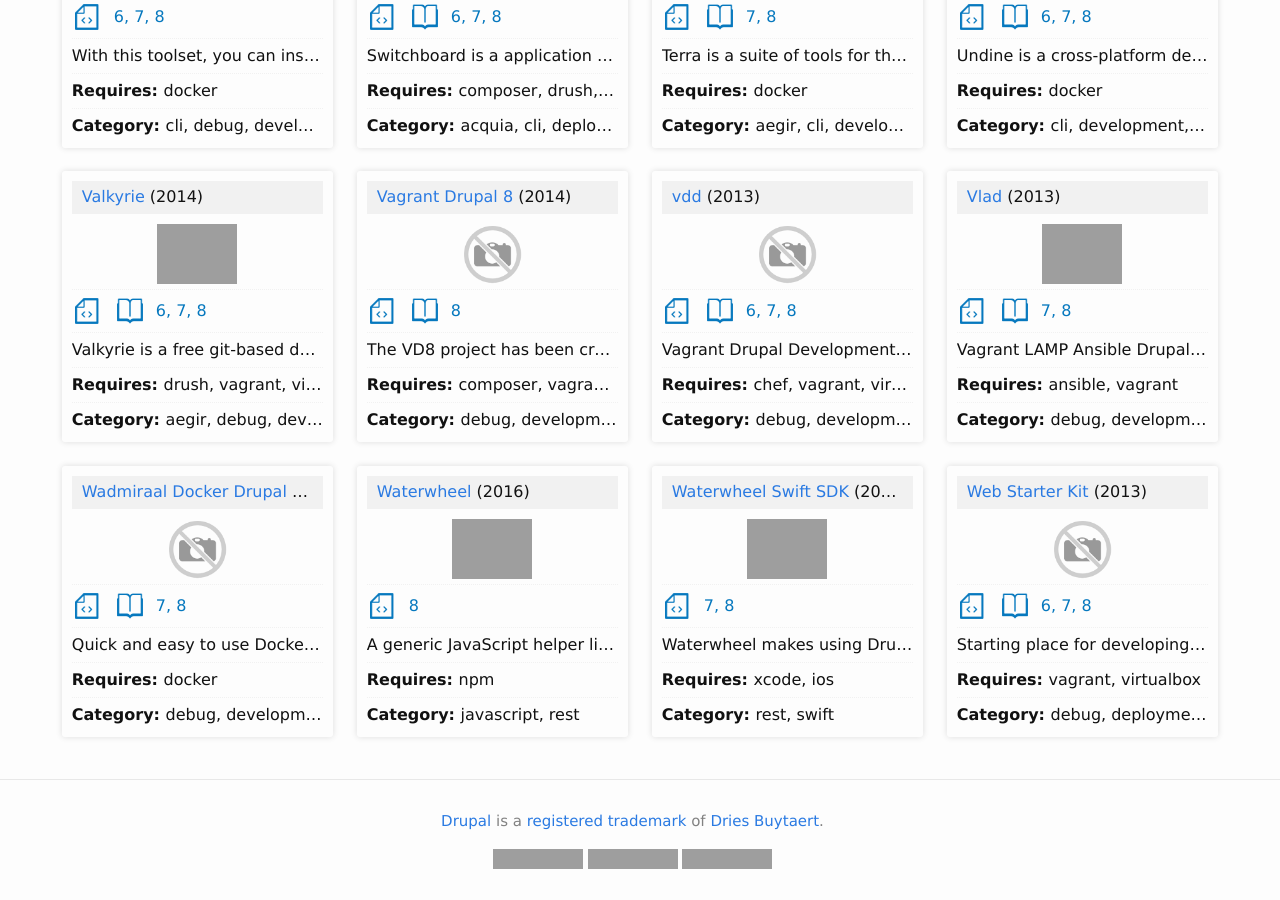
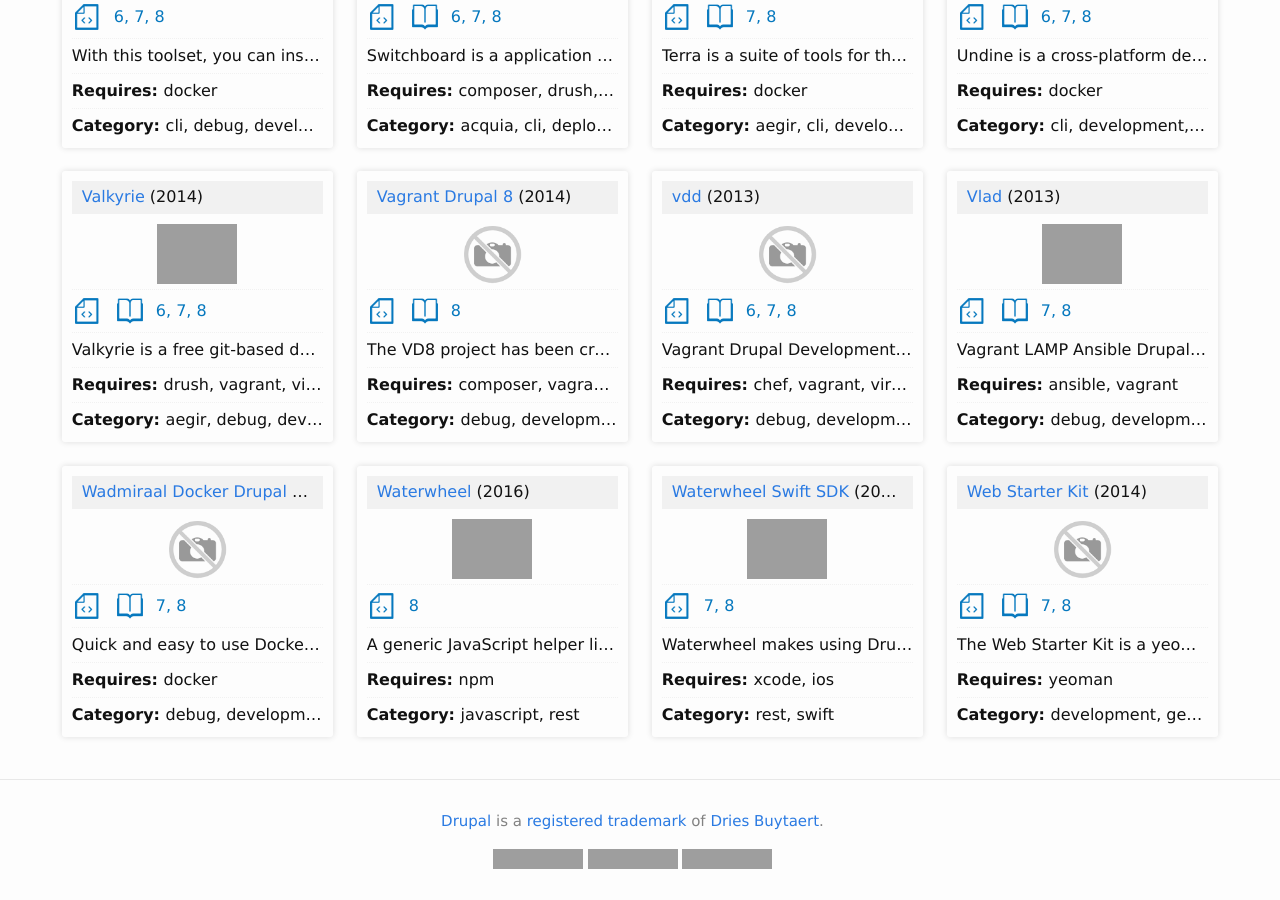
Before and after one commit to drupaltools/drupaltools.github.io, a Jekyll site: the page built from index.html, in a window 1280 px wide and 900 px high, scrolled down 5678 px, cut to the strip 0-900 px from the top of the window. Built offline with Jekyll 4.4.1, drawn with Linux system fonts in a browser that asks for light colours; some of the changed text lies outside the part shown; grey boxes are pictures that could not be loaded.

Commit message:
Fix project tags

```diff
--- a/_data/projects/distros-bid.yml
+++ b/_data/projects/distros-bid.yml
@@ -15,7 +15,7 @@
   - 8
 category:
   - docker
-  - testings
+  - testing
   - debug
   - development
 tags:
--- a/_data/projects/lando.yml
+++ b/_data/projects/lando.yml
@@ -20,7 +20,7 @@
 category:
   - development
   - testing
-  - debugging
+  - debug
   - cli
   - docker
   - pantheon
--- a/_data/projects/web-starter-kit.yml
+++ b/_data/projects/web-starter-kit.yml
@@ -1,30 +1,21 @@
 name: Web Starter Kit
-year_created: 2013
-source: https://github.com/forumone/web-starter
-homepage: http://forumone.github.io/web-starter/
-docs: https://github.com/forumone/web-starter/wiki
+year_created: 2014
+source: https://github.com/forumone/generator-web-starter
+homepage: https://github.com/forumone/generator-web-starter
+docs: https://github.com/forumone/generator-web-starter
 logo:
 
-description: "Starting place for developing Drupal, Wordpress and other web applications.
-This project has been setup to use a virtual machine for local development to
-closely mirror the production environment."
+description: "The Web Starter Kit is a yeoman generator that allows you to
+create a Drupal, AngularJS or Wordpress project, add a Drupal theme like the
+gesso theme and add common preconfigure common utilities like grunt tasks,
+capistrano or puppet."
 
 requires:
-  - vagrant
-  - virtualbox
+  - yeoman
 drupal_versions:
-  - 6
   - 7
   - 8
 category:
-  - vagrant
-  - vm
   - development
-  - deployment
-  - debug
-tags:
-  - popular
-similar:
-  - drupal-vm
-  - vdd
-  - vlad
+  - scaffolding
+  - generator
```
